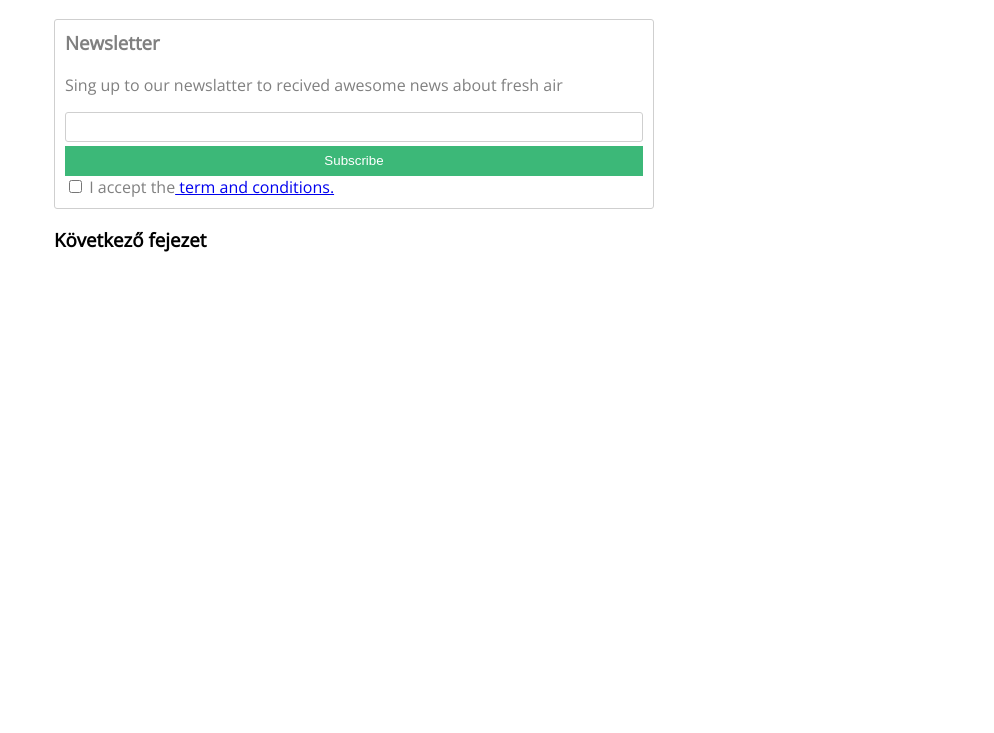
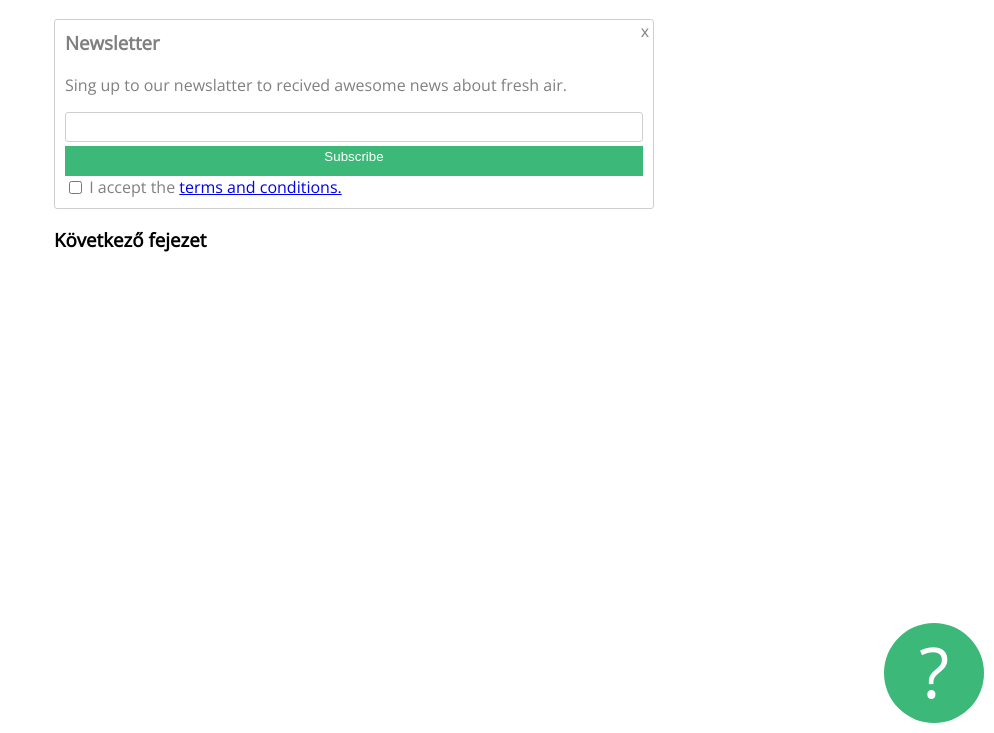
Before and after one commit to ruszkailaszlo/gyakorlas, a plain HTML site: page index.html in a window 1280 px wide. Shown: the part 67-800 px from the top of the page, without its empty margins (286-1280 px from the left). Drawn offline with nearby package versions, Linux system fonts and the light colour scheme.

Commit message:
Add files via upload

```diff
--- a/index.html
+++ b/index.html
@@ -13,17 +13,22 @@
 <div class="container">
 <h1>Awesome Landing Page </h1>
 <div class="newsletter">
-<h3>Newsletter</h3>
-<p>Sing up to our newslatter to recived awesome news about fresh air</p>
-<form>
+    <h3>Newsletter</h3>
+    <p>Sing up to our newslatter to recived awesome news about fresh air.</p>
+    <form>
     <input type="text" id="email">
     <button type="submit">Subscribe</button>
     <input type="checkbox" id="terms">
-    <label for="terms">I accept the<a href=" " target="_blank"> term and conditions.</a></label>
-</form>
-
+    <label for="terms">I accept the <a href=" " target="_blank">terms and conditions.</a></label>
+    </form>
+    <div id="closex">
+        x
+    </div>
 </div>
     <h3>Következő fejezet</h3>
+    <div id="questionmark">
+        ?
+    </div>
 </div>
 </body>
 </html>
--- a/style.css
+++ b/style.css
@@ -9,6 +9,8 @@
     border: solid thin #cfcfcf;
     padding: 10px;
     border-radius: 3px;
+    position: relative;
+    padding-bottom: 10px;
 }
 .newsletter button {
     background-color: #3cb878;
@@ -17,6 +19,7 @@
     display: block;
     width: 100%;
     height: 30px;
+    padding-bottom: 10px;
 }
 .newsletter input#email{
     display: block;
@@ -30,3 +33,24 @@
 .newsletter h3{
     margin-top: 0;
 }
+.newsletter #terms {
+    position: relative;
+    top: 1px;
+}
+#closex{
+    top: 0;
+    right: 4px;
+    position: absolute;
+}
+#questionmark{
+    font-size: 70px;
+    text-align: center;
+    background-color: #3cb878;
+    width: 100px;
+    height: 100px;
+    border-radius: 50%;
+    color: white;
+    position: fixed;
+    bottom: 10px;
+    right: 10px;
+}
```
